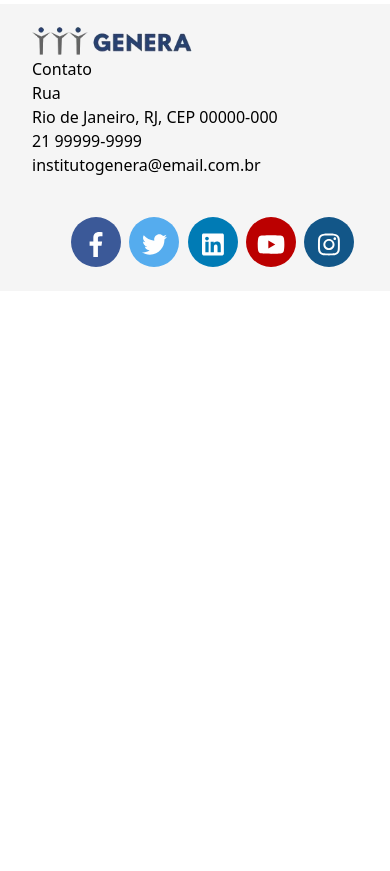
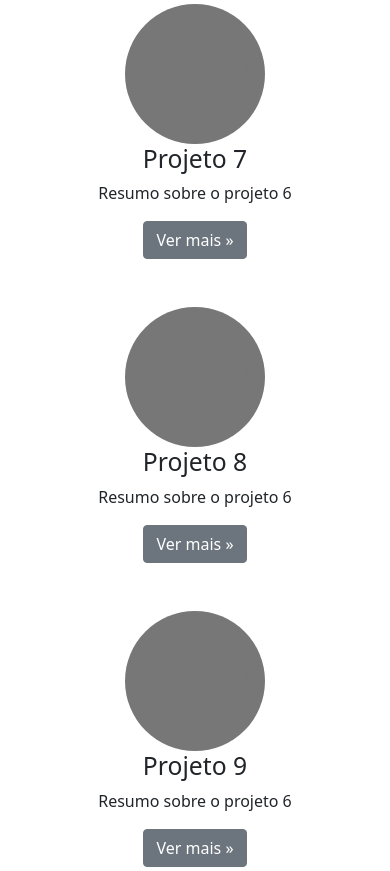
Before and after one commit to cfads/Instituto-Genera, a plain HTML site: page projetos.html in a window 390 px wide. Shown: the part 1927-2798 px from the top of the page. Before the commit the page ends 2218 px from the top, so only its background shows below. Drawn offline with nearby package versions, Linux system fonts and the light colour scheme; a web font is replaced by a local one.

```diff
--- a/projetos.html
+++ b/projetos.html
@@ -215,6 +215,66 @@
           <p>Resumo sobre o projeto 6</p>
           <a class="btn btn-secondary" href="">Ver mais »</a>
         </div>
+        <div class="col-lg-4 text-center mb-5">
+          <svg
+            class="bd-placeholder-img rounded-circle"
+            width="140"
+            height="140"
+            xmlns="http://www.w3.org/2000/svg"
+            role="img"
+            aria-label="Placeholder: 140x140"
+            preserveAspectRatio="xMidYMid slice"
+            focusable="false"
+          >
+            <title>Placeholder</title>
+            <rect width="100%" height="100%" fill="#777"></rect>
+            <text x="50%" y="50%" fill="#777" dy=".3em">140x140</text>
+          </svg>
+
+          <h2>Projeto 7</h2>
+          <p>Resumo sobre o projeto 6</p>
+          <a class="btn btn-secondary" href="">Ver mais »</a>
+        </div>
+        <div class="col-lg-4 text-center mb-5">
+          <svg
+            class="bd-placeholder-img rounded-circle"
+            width="140"
+            height="140"
+            xmlns="http://www.w3.org/2000/svg"
+            role="img"
+            aria-label="Placeholder: 140x140"
+            preserveAspectRatio="xMidYMid slice"
+            focusable="false"
+          >
+            <title>Placeholder</title>
+            <rect width="100%" height="100%" fill="#777"></rect>
+            <text x="50%" y="50%" fill="#777" dy=".3em">140x140</text>
+          </svg>
+
+          <h2>Projeto 8</h2>
+          <p>Resumo sobre o projeto 6</p>
+          <a class="btn btn-secondary" href="">Ver mais »</a>
+        </div>
+        <div class="col-lg-4 text-center mb-5">
+          <svg
+            class="bd-placeholder-img rounded-circle"
+            width="140"
+            height="140"
+            xmlns="http://www.w3.org/2000/svg"
+            role="img"
+            aria-label="Placeholder: 140x140"
+            preserveAspectRatio="xMidYMid slice"
+            focusable="false"
+          >
+            <title>Placeholder</title>
+            <rect width="100%" height="100%" fill="#777"></rect>
+            <text x="50%" y="50%" fill="#777" dy=".3em">140x140</text>
+          </svg>
+
+          <h2>Projeto 9</h2>
+          <p>Resumo sobre o projeto 6</p>
+          <a class="btn btn-secondary" href="">Ver mais »</a>
+        </div>
       </div>
     </div>
 
@@ -226,6 +286,7 @@
               <img src="images/logo.png" alt="" class="d-inline-block align-text-top" width="164" height="32">
            </a>
           </div>
+
           <div class="col-sm-2 col-md-4">
             <p>
               Contato</br>
```
Also changed, not shown: conselho.html (+35 -0 lines), parceiros.html (+35 -0 lines).
